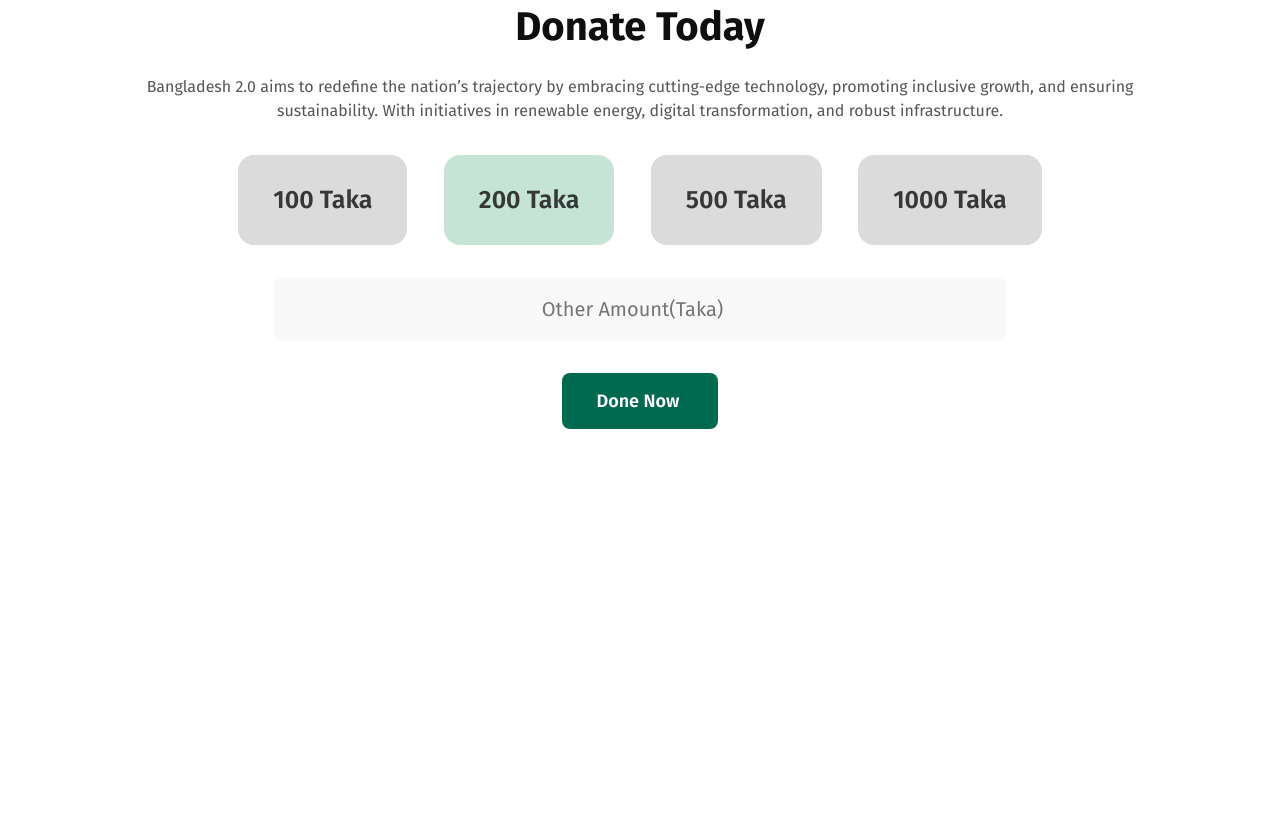
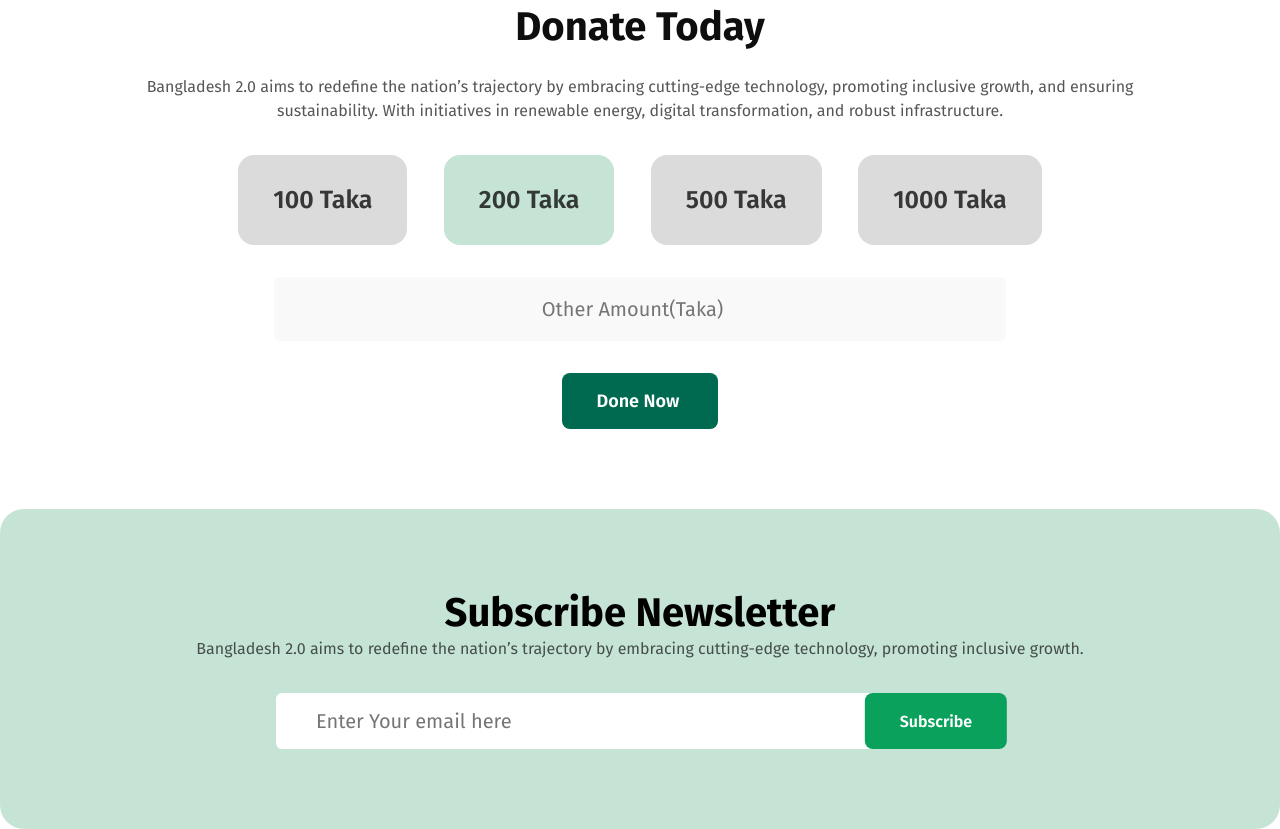
Before and after one commit to AmenaGithub678/my-first-assignment, a plain HTML site: page index.html in a window 1280 px wide. Shown: the part 2278-3107 px from the top of the page. Before the commit the page ends 2707 px from the top, so only its background shows below. Drawn offline with Linux system fonts and the light colour scheme.

Commit message:
subscribe section added

```diff
--- a/css/style.css
+++ b/css/style.css
@@ -330,12 +330,65 @@ input[type="number"]{
     outline: 0;
     border: 0;
 }
+/* donate section css end here */
+
+/* subscribe section  start here */
+.subscribe-sec{
+    margin-top: 80px;
+    background: rgb(198, 228, 214);
+    text-align: center;
+    padding: 80px 100px 80px 100px;
+    border-radius: 24px;
+}
+.subs-title{
+font-family: var(--primary-font);
+font-weight: 700;
+text-align: center;
+  font-size: 40px;
+  line-height: 48px;
+}
+.subs-subtitle{
+    font-family: var(--primary-font);
+    font-weight: 400;
+    text-align: center;
+      font-size: 16px;
+      line-height: 24px;
+      color:   rgba(14, 14, 14, 0.7);
+}
+.subscribe-form{
+position: relative;
+}
+.subscribe-form form {
+
+}
+input[type=Email]{
+    padding: 16px 40px 16px 40px;
+    width: 60%;
+    border-radius: 6px;
+    border: none;
+    outline: none;
+    font-size: 20px;
+    line-height: 24px;
+    font-family: var(--primary-font);
+
+    background: var(--secondary-color);
+    margin-top: 32px;
+}
+.subs-btn{
+    margin-top: -56px;
+    position: absolute;
+    padding: 19px 35px 18px 35px;
+    color: rgb(255, 255, 255);
+    font-size: 16px;
+    font-weight: 600;
+    font-family: var(--primary-font);
+    border: none;
+    border-radius: 8px;
+    background: rgb(9, 161, 92);
+    transform: translateX(158%);
+}
 
 
 
 
-
-
-
-
-/* donate section css end here */
+/* subscribe section end start here */
--- a/index.html
+++ b/index.html
@@ -121,9 +121,9 @@
 
     </div>
 </div>
-  <!-- new section end here -->
+<!-- new section end here -->
 
-   <!-- Donate for bangladesh code start here-->
+<!-- Donate for bangladesh code start here-->
 <div class="donate">
     <h3 class="donate-title">Donate Today</h3>
     <p class="donate-description">Bangladesh 2.0 aims to redefine the nation’s trajectory by embracing cutting-edge technology, promoting inclusive growth, and ensuring sustainability. With initiatives in renewable energy, digital transformation, and robust infrastructure.</p>
@@ -143,7 +143,29 @@
        <input class="form-btn" type="done" value="Done Now">
     </form>
 </div>
-    <!-- Donate for bangladesh code end here-->
+<!-- Donate for bangladesh code end here-->
+
+
+<!-- subscribe section code start here -->
+<div class="subscribe-sec">
+<h3 class="subs-title">Subscribe Newsletter</h3>
+    <p class="subs-subtitle">Bangladesh 2.0 aims to redefine the nation’s trajectory by embracing cutting-edge technology, promoting inclusive growth.</p>
+
+<div class="subscribe-form">
+    <form action="">
+        <lebel for="email">
+            <input id="email" type="Email" placeholder="Enter Your email here">
+             </lebel>
+
+             <button class="subs-btn">Subscribe</button>
+    </form>
+</div>
+
+
+</div>
+
+
+<!-- subscribe section end start here -->
 </main>
 
 
```
